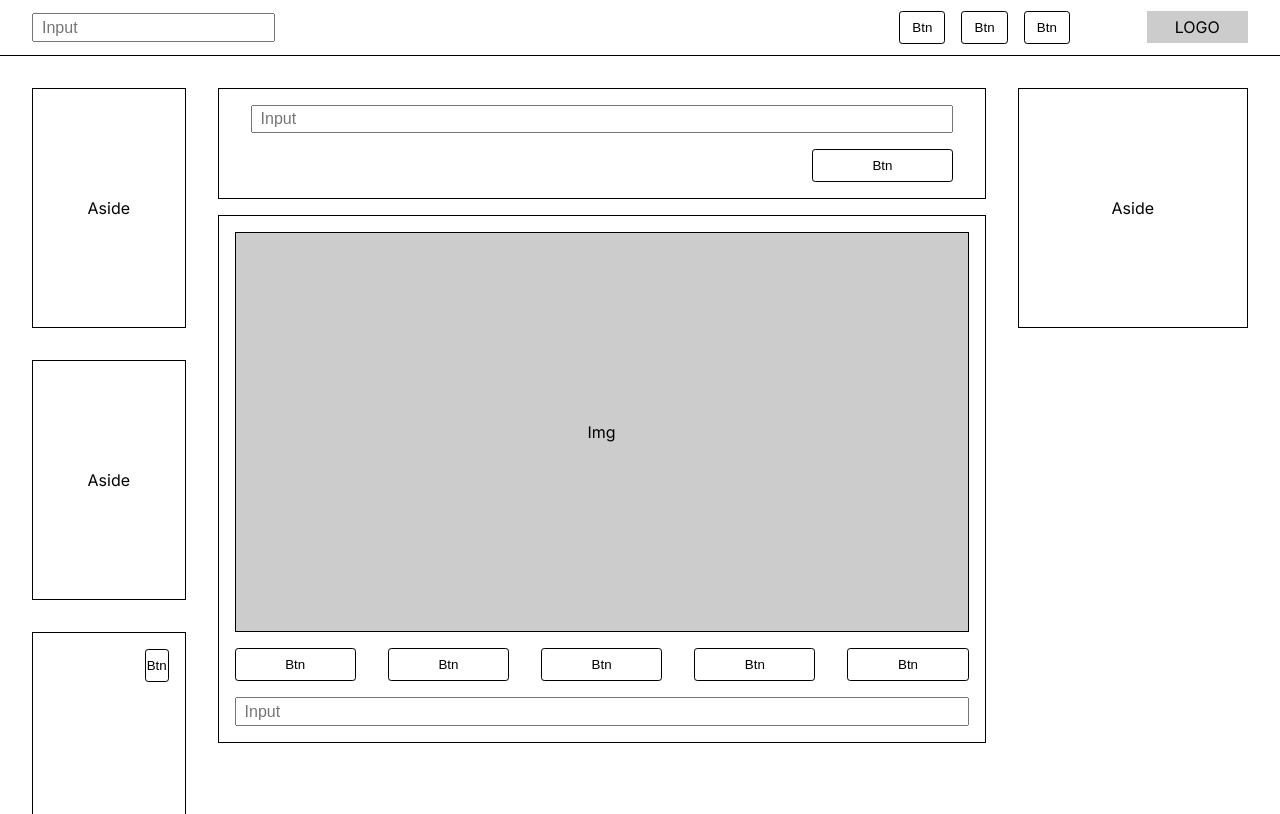
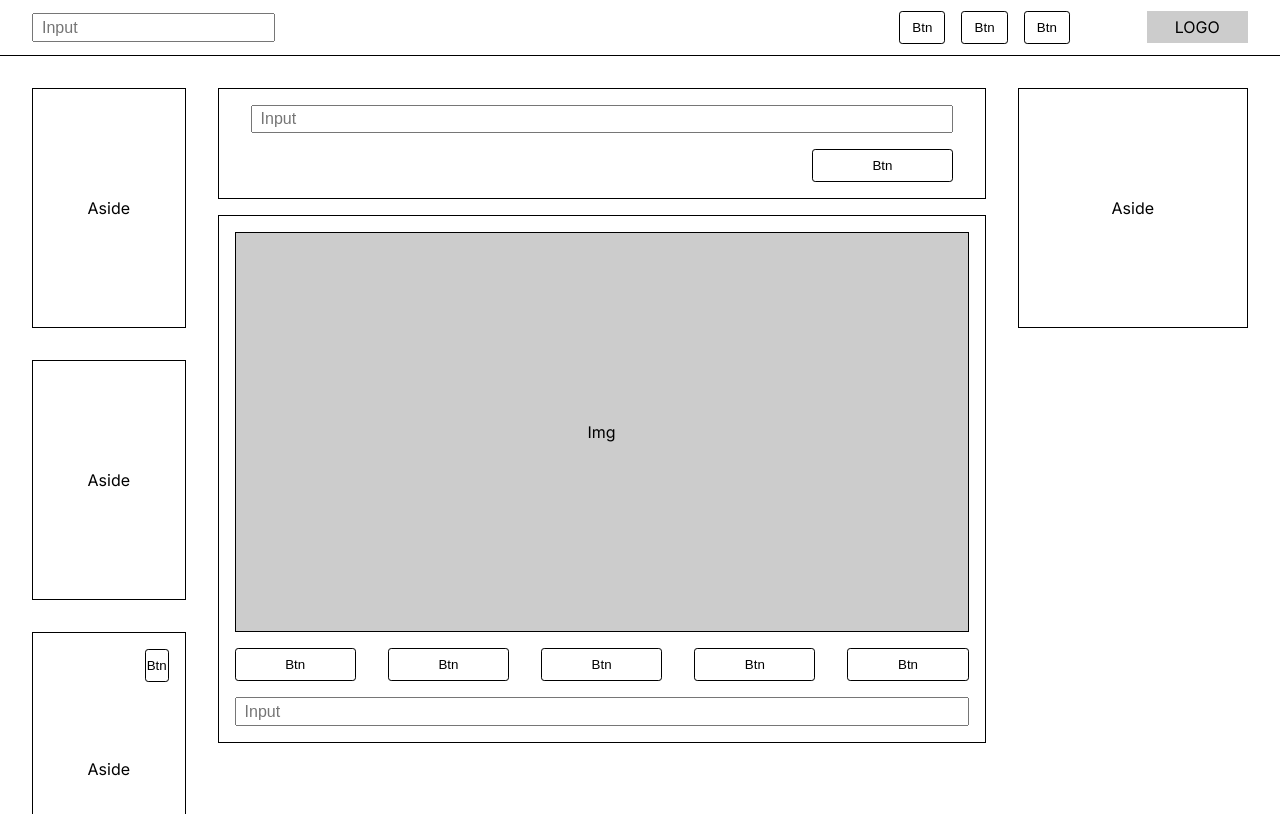
Before and after one commit to lubnafathima/react-website, a React (Vite) app: page / in a window 1280 px wide. Shown: the top 814 px of the page. Built offline with nearby package versions, Linux system fonts and the light colour scheme.

Commit message:
update: 3rd input box that updates 3rd and 4th aside box

```diff
--- a/src/component/Container.js
+++ b/src/component/Container.js
@@ -4,7 +4,7 @@ import Button from "./Button";
 import Input from "./Input";
 import ModalContainer from "./ModalContainer";
 
-const Container = () => {
+const Container = ({ contentInput, setContentInput }) => {
   const [modalIsOpen, setIsOpen] = useState(false);
 
   function openModal() {
@@ -23,7 +23,24 @@ const Container = () => {
           Btn
         </button>
       </div>
-      <Content />
+      {/* <div className="content">
+        <div className="content-img">Img</div>
+        <div className="btn-container">
+          <Button />
+          <Button />
+          <Button />
+          <Button />
+          <Button />
+        </div>
+        <input
+          type="text"
+          placeholder="Input"
+          value={contentInput}
+          onChange={(e) => setContentInput(e.target.value)}
+          className="input"
+        />
+      </div> */}
+      <Content contentInput={contentInput} setContentInput={setContentInput} />
       <ModalContainer
         modalIsOpen={modalIsOpen}
         closeModal={closeModal}
--- a/src/component/Content.js
+++ b/src/component/Content.js
@@ -1,8 +1,7 @@
 import React from "react";
 import Button from "./Button";
-import Input from "./Input";
 
-const Content = () => {
+const Content = ({ contentInput, setContentInput }) => {
   return (
     <div className="content">
       <div className="content-img">Img</div>
@@ -13,7 +12,13 @@ const Content = () => {
         <Button />
         <Button />
       </div>
-      <Input/>
+      <input
+        type="text"
+        placeholder="Input"
+        value={contentInput}
+        onChange={(e) => setContentInput(e.target.value)}
+        className="input"
+      />
     </div>
   );
 };
--- a/src/component/Header.js
+++ b/src/component/Header.js
@@ -1,6 +1,5 @@
 import React from "react";
 import Button from "./Button";
-import Input from "./Input";
 
 const Header = ({ headerInput, setHeaderInput }) => {
   return (
--- a/src/component/LeftAside.js
+++ b/src/component/LeftAside.js
@@ -1,8 +1,7 @@
 import React, { useState } from "react";
 import ModalContainer from "./ModalContainer";
-import AsideBox from "./AsideBox";
 
-const LeftAside = ({ headerInput, containerInput }) => {
+const LeftAside = ({ headerInput, contentInput }) => {
   const [modalIsOpen, setIsOpen] = useState(false);
 
   function openModal() {
@@ -15,12 +14,15 @@ const LeftAside = ({ headerInput, containerInput }) => {
 
   return (
     <div className="leftAside">
-      <div className="asideBox">{headerInput === "" ? "Aside" : headerInput}</div>
-      <AsideBox />
+      <div className="asideBox">
+        {headerInput === "" ? "Aside" : headerInput}
+      </div>
+      <div className="asideBox">Aside</div>
       <div className="left_box">
         <button className="button" onClick={openModal}>
           Btn
         </button>
+        <div className="left_content">{contentInput === "" ? "Aside" : contentInput}</div>
       </div>
       <ModalContainer
         modalIsOpen={modalIsOpen}
--- a/src/component/Main.js
+++ b/src/component/Main.js
@@ -1,15 +1,19 @@
-import React from "react";
+import React, { useState } from "react";
 import LeftAside from "./LeftAside";
 import Container from "./Container";
 import RightAside from "./RightAside";
 
 const Main = ({ headerInput }) => {
+  const [contentInput, setContentInput] = useState("");
 
   return (
     <div className="main">
-      <LeftAside headerInput={headerInput} />
-      <Container />
-      <RightAside />
+      <LeftAside headerInput={headerInput} contentInput={contentInput} />
+      <Container
+        contentInput={contentInput}
+        setContentInput={setContentInput}
+      />
+      <RightAside contentInput={contentInput} />
     </div>
   );
 };
--- a/src/component/RightAside.js
+++ b/src/component/RightAside.js
@@ -1,10 +1,11 @@
 import React from "react";
-import AsideBox from "./AsideBox";
 
-const RightAside = () => {
+const RightAside = ({ contentInput }) => {
   return (
     <div className="rightAside">
-      <AsideBox />
+      <div className="asideBox">
+        {contentInput === "" ? "Aside" : contentInput}
+      </div>
     </div>
   );
 };
--- a/style.css
+++ b/style.css
@@ -113,9 +113,18 @@ body,
 }
 
 .left_box {
-  justify-content: end;
-  align-items: start;
+  flex-direction: column;
+  justify-content: start;
+  align-items: end;
   padding: 1rem;
+}
+
+.left_content {
+  width: 100%;
+  height: 100%;
+  display: flex;
+  justify-content: center;
+  align-items: center;
 }
 
 .container {
```
